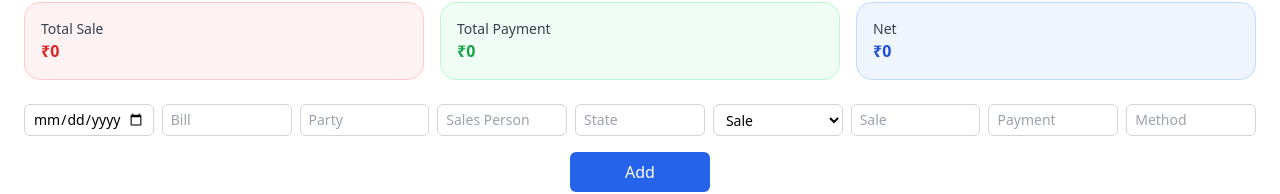
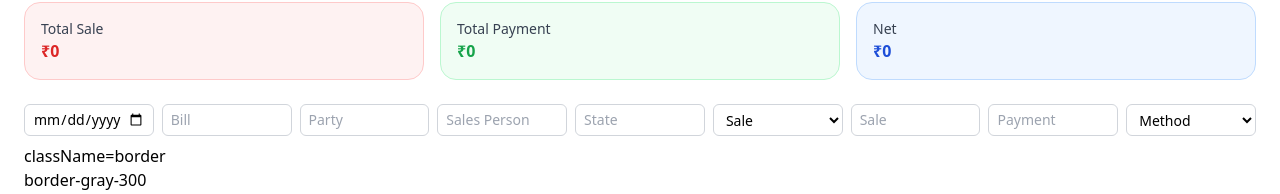
Before and after one commit to astrikesports/ledger-app, a React (Vite) app: page / in a window 1280 px wide. Shown: the part 154-348 px from the top of the page. Built offline with nearby package versions, Linux system fonts and the light colour scheme; no server answers; the database is empty.

Commit message:
Update App.jsx

```diff
--- a/src/App.jsx
+++ b/src/App.jsx
@@ -212,8 +212,8 @@ const addEntry = async () => {
 
       let status = "CLEARED";
 
-      if (e.type === "PAYMENT") {
-        status = "PAYMENT";
+      if (e.type === "PAYMENT" || e.type === "CASH") {
+        status = e.type;
       } else {
         if (billRemaining === 0) status = "CLEARED";
         else if (billRemaining < sale) status = "PARTIAL";
@@ -367,12 +367,18 @@ const addEntry = async () => {
         <select name="type" value={form.type} onChange={handleChange} className={dark ? "border border-gray-600 bg-gray-800 text-white px-2 py-1 rounded-md text-sm" : "border border-gray-300 bg-white text-black px-2 py-1 rounded-md text-sm"}>
           <option value="SALE">Sale</option>
           <option value="PAYMENT">Payment</option>
+          <option value="CASH">Cash</option>
         </select>
 
         <input name="total" value={form.total} onChange={handleChange} placeholder="Sale" className={dark ? "border border-gray-600 bg-gray-800 text-white px-2 py-1 rounded-md text-sm" : "border border-gray-300 bg-white text-black px-2 py-1 rounded-md text-sm"} />
         <input name="received" value={form.received} onChange={handleChange} placeholder="Payment" className={dark ? "border border-gray-600 bg-gray-800 text-white px-2 py-1 rounded-md text-sm" : "border border-gray-300 bg-white text-black px-2 py-1 rounded-md text-sm"} />
 
-        <input name="method" value={form.method} onChange={handleChange} placeholder="Method" className={dark ? "border border-gray-600 bg-gray-800 text-white px-2 py-1 rounded-md text-sm" : "border border-gray-300 bg-white text-black px-2 py-1 rounded-md text-sm"} />
+        <select name="method" value={form.method} onChange={handleChange} className={dark ? "border border-gray-600 bg-gray-800 text-white px-2 py-1 rounded-md text-sm" : "border border-gray-300 bg-white text-black px-2 py-1 rounded-md text-sm"}>
+          <option value="">Method</option>
+          <option value="CASH">Cash</option>
+          <option value="BANK">Bank</option>
+          <option value="UPI">UPI</option>
+        </select> className={dark ? "border border-gray-600 bg-gray-800 text-white px-2 py-1 rounded-md text-sm" : "border border-gray-300 bg-white text-black px-2 py-1 rounded-md text-sm"} />
 
         <div className="col-span-2 md:col-span-9 flex gap-2 justify-center mt-2">
           <button
@@ -528,7 +534,7 @@ const addEntry = async () => {
                 <td className={dark ? "px-4 py-3 text-white" : "px-4 py-3 text-gray-800"}>{row.state || "—"}</td>
 
                 <td className={dark ? "px-4 py-3 text-white" : "px-4 py-3 text-gray-800 font-semibold"}>
-                  <span className={`px-2 py-1 rounded-full text-xs font-bold ${row.type === "PAYMENT" ? (dark ? "bg-green-900/40 text-green-300" : "bg-green-100 text-green-700") : (dark ? "bg-blue-900/40 text-blue-300" : "bg-blue-100 text-blue-700")}`}>
+                  <span className={`px-2 py-1 rounded-full text-xs font-bold ${row.type === "PAYMENT" || row.type === "CASH" ? (dark ? "bg-green-900/40 text-green-300" : "bg-green-100 text-green-700") : (dark ? "bg-blue-900/40 text-blue-300" : "bg-blue-100 text-blue-700")}`}>
                     {row.type}
                   </span>
                 </td>
@@ -562,7 +568,7 @@ const addEntry = async () => {
                 </td>
 
                 <td className={dark ? "px-4 py-3 text-center text-gray-200" : "px-4 py-3 text-center"}>
-                  {row.type === "PAYMENT" ? (
+                  {row.type === "PAYMENT" || row.type === "CASH" ? (
                     <span className="text-gray-400 dark:text-gray-500">—</span>
                   ) : (
                     <span
@@ -581,7 +587,7 @@ const addEntry = async () => {
                 </td>
 
                 <td className="px-4 py-3 text-center">
-                  {row.type === "PAYMENT" ? (
+                  {row.type === "PAYMENT" || row.type === "CASH" ? (
                     <span className="text-gray-400 dark:text-gray-500">—</span>
                   ) : (
                     <span className={`px-2 py-1 rounded-full text-xs font-semibold ${row.days > 30 ? (dark ? "bg-red-600 text-white" : "bg-red-600 text-white") : row.days >= 25 ? (dark ? "bg-red-900/40 text-red-300" : "bg-red-200 text-red-700") : row.days > 15 ? (dark ? "bg-yellow-900/40 text-yellow-300" : "bg-yellow-100 text-yellow-700") : (dark ? "bg-gray-800 text-gray-300" : "bg-gray-100 text-gray-600")}`}>
```
